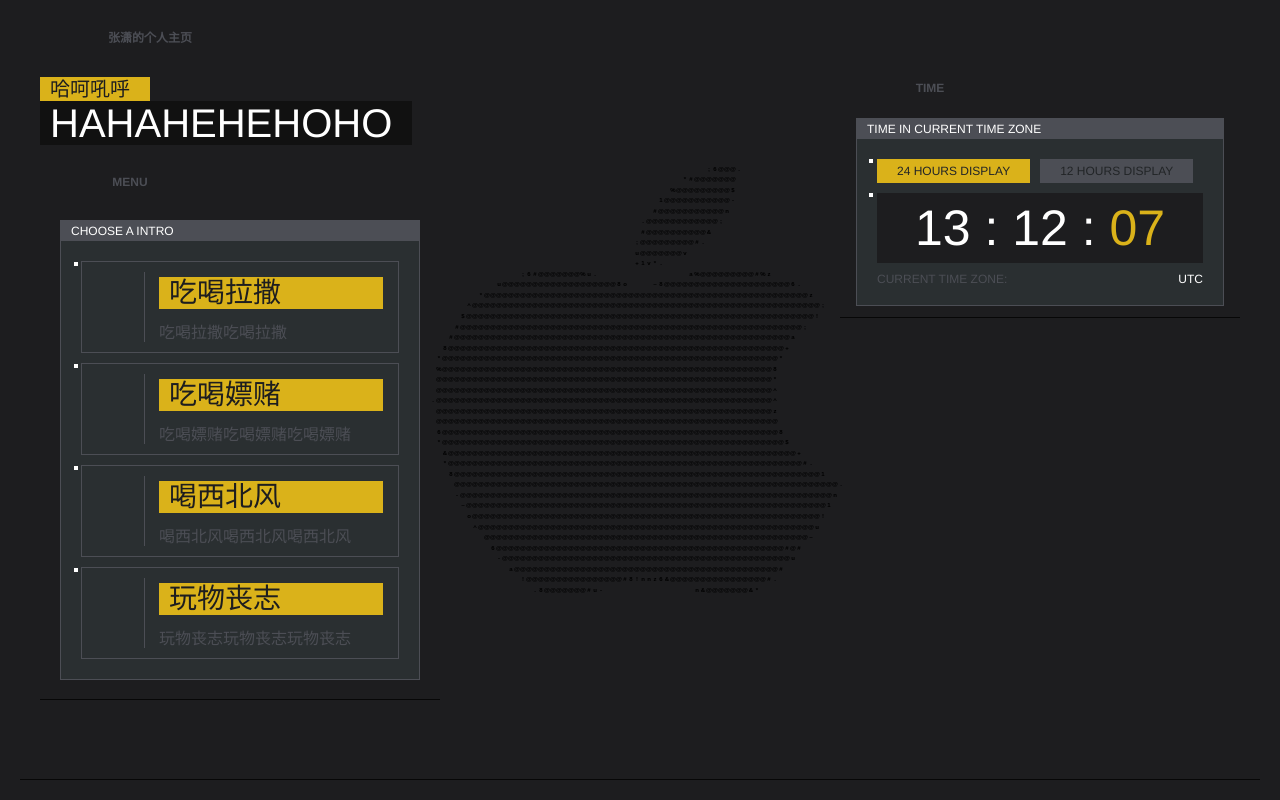
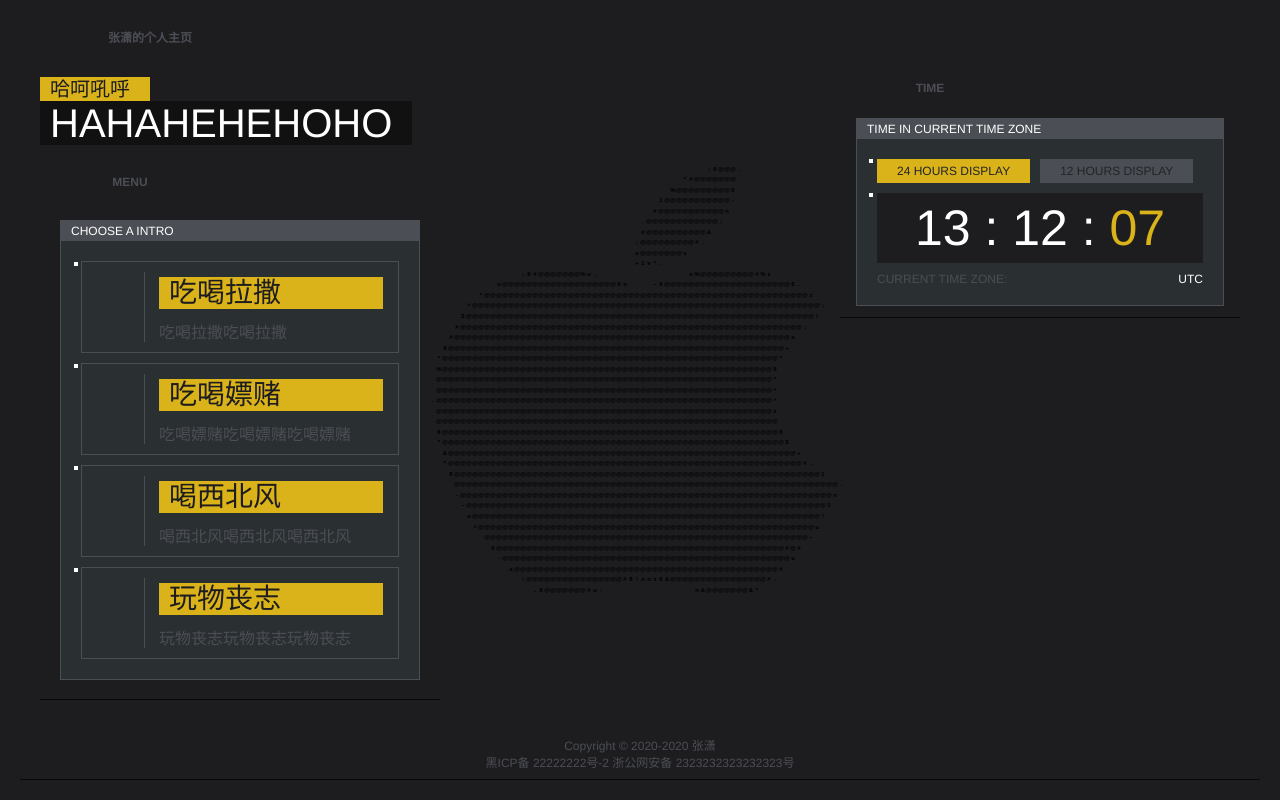
Before and after one commit to wszxdhr/homepage, a Vue app: page /#/ in a window 1280 px wide. Built offline with nearby package versions, Linux system fonts and the light colour scheme; a small style sheet from the web is missing.

Commit message:
feat(添加文案):添加ICP备案信息占位文字

```diff
--- a/src/views/Home.vue
+++ b/src/views/Home.vue
@@ -1,6 +1,10 @@
 <template>
   <div class="home">
     <hp-dialog class="main-dialog" content-wrapper-class="main-dialog_content-wrapper" is-static width="calc(100vw - 40px)" height="calc(100vh - 40px)" title="张潇的个人主页">
+      <div class="icp-info">
+        <p>Copyright © 2020-2020 张潇</p>
+        <p>黑ICP备 22222222号-2   浙公网安备 2323232323232323号</p>
+      </div>
       <char-dance :rect="chars[charsIndex].map(item => item.split(''))"
                   :color="cssBase['base-font-color']"
                   @finish="changeCharsIndex"
@@ -132,5 +136,14 @@ export default {
         }
       }
     }
+    .icp-info {
+      position: absolute;
+      left: 50%;
+      bottom: 10px;
+      transform: translateX(-50%);
+      text-align: center;
+      font-size: 12px;
+      color: $base-gray-light;
+    }
   }
 </style>
```
